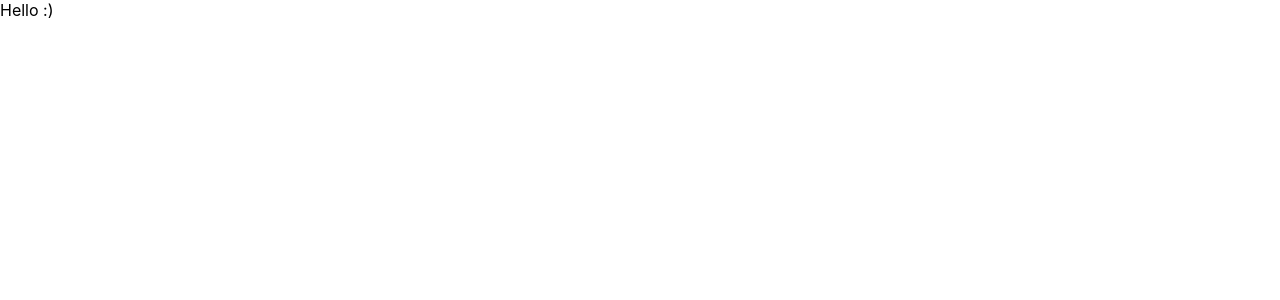
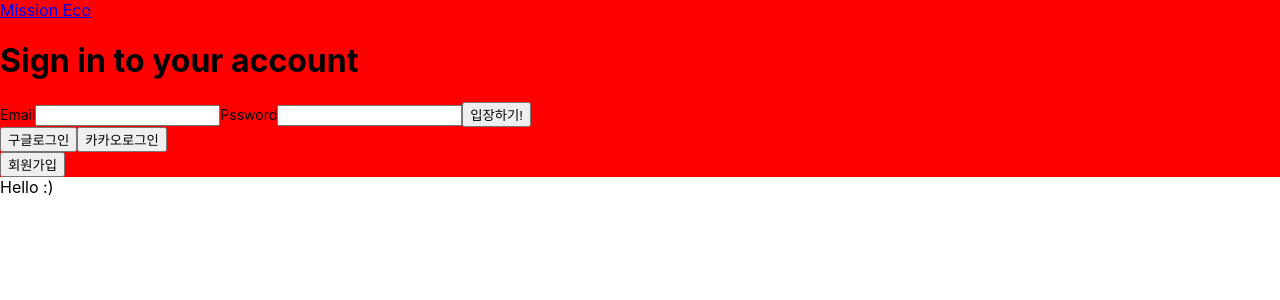
Before and after one commit to codestates/Mission-Eco, a React (Create React App) app in the folder client/: page / in a window 1280 px wide. Shown: the top 300 px of the page. Built offline with nearby package versions, Linux system fonts and the light colour scheme.

Commit message:
login layout done

```diff
--- a/client/src/App.js
+++ b/client/src/App.js
@@ -1,9 +1,15 @@
 import React from "react";
 import "./App.css";
 import { BrowserRouter as Router, Switch, Route } from "react-router-dom";
+import Main from "./pages/Main";
 
 function App() {
-  return <div>Hello :)</div>;
+  return (
+    <Router>
+      <Route exact path="/" component={Main} />
+      <div>Hello :)</div>
+    </Router>
+  );
 }
 
 export default App;
--- a/client/src/components/Login/Login.js
+++ b/client/src/components/Login/Login.js
@@ -1,6 +1,69 @@
-import React from "react";
+import React, { useState } from "react";
+import axios from "axios";
+import { validEmail } from "../../utils/validation";
+import {
+  Container,
+  FormWrap,
+  Icon,
+  FormContent,
+  Form,
+  FormH1,
+  FormLabel,
+  FormInput,
+  FormButton,
+  FormBtnBox,
+  Text,
+  OauthBtn,
+} from "./LoginStyle";
+
+axios.defaults.withCredentials = true;
 
 const Login = () => {
+  //이메일, 비밀번호 입력
+  //이메일형식이 맞는지 검사 -> 형식이 맞지 않다면 errmsg Text
+  //2개 input이 모두 채워져 있다면 로그인 요청 보내기
+  //로그인이 성공하면 메인화면으로 나가기
+  //로그인이 실패하면 이메일또는 비밀번호를 확인해주세요.
+  const [loginInfo, SetLoginInfo] = useState({
+    email: "",
+    password: "",
+  });
+  const [errMsg, setErrMsg] = useState("");
+
+  const handleInputValue = (key) => (e) => {
+    SetLoginInfo({ ...loginInfo, [key]: e.target.value });
+  };
+
+  const loginRequestHandler = () => {
+    const { email, password } = loginInfo;
+    console.log(loginInfo);
+
+    if (!email || !password) {
+      setErrMsg("이메일과 비밀번호를 확인해주세요.");
+    } else if (!validEmail(email)) {
+      setErrMsg("이메일 형식이 아닙니다.");
+    } else {
+      setErrMsg("ok.");
+      //axios
+      /*
+      axios
+        .post(
+          "https://localhost:4000/user/login`",
+          { email, password },
+          { withCredentials: true }
+        )
+        .then((res) => {
+          //console.log("login", res.data.message);
+          if (res.data.message === "ok") {
+            dispatch(authSuccess());
+            isAuthenticated(state);
+          } else {
+            setErrorMsg("이메일과 비밀번호를 확인해주세요.");
+          }
+        });*/
+    }
+  };
+
   return (
     <Container>
       <FormWrap>
@@ -9,17 +72,22 @@ const Login = () => {
           <Form action="#">
             <FormH1>Sign in to your account</FormH1>
             <FormLabel htmlFor="for">Email</FormLabel>
-            <FormInput type="email" required />
+            <FormInput type="email" onChange={handleInputValue("email")} />
             <FormLabel htmlFor="for">Pssword</FormLabel>
-            <FormInput type="password" required />
-            <Text>이메일 또는 비밀번호를 확인해주세요.</Text>
-            <FormButton type="submit">입장하기!</FormButton>
+            <FormInput
+              type="password"
+              onChange={handleInputValue("password")}
+            />
+            <Text>{errMsg}</Text>
+            <FormButton type="submit" onClick={loginRequestHandler}>
+              입장하기!
+            </FormButton>
             <FormBtnBox>
               <OauthBtn>구글로그인</OauthBtn>
               <OauthBtn>카카오로그인</OauthBtn>
             </FormBtnBox>
             <FormButton type="submit">회원가입</FormButton>
-          </FormBtnBox>
+          </Form>
         </FormContent>
       </FormWrap>
     </Container>
--- a/client/src/components/Login/LoginStyle.js
+++ b/client/src/components/Login/LoginStyle.js
@@ -1,14 +1,21 @@
 import styled from "styled-components";
 import { Link } from "react-router-dom";
 
-export const Container = styled.div``;
+export const Container = styled.div`
+  background: red;
+`;
 export const FormWrap = styled.div``;
-export const Icon = styled.div``;
+export const Icon = styled(Link)``;
 export const FormContent = styled.div``;
 export const Form = styled.div``;
 export const FormH1 = styled.h1``;
-export const FormLabel = styled.lable``;
+export const FormLabel = styled.label`
+  margin-bottom: 8px;
+  font-size: 14px;
+  color: black;
+`;
 export const FormInput = styled.input``;
 export const FormButton = styled.button``;
-export const FormBtnBox = styled.button``;
+export const FormBtnBox = styled.div``;
 export const Text = styled.small``;
+export const OauthBtn = styled.button``;
--- a/client/src/pages/Singin.js
+++ b/client/src/pages/Singin.js
@@ -1,5 +1,5 @@
 import React from "react";
-import Login from "../components/Login";
+import Login from "../components/Login/Login";
 
 function Signin() {
   return (
--- /dev/null
+++ b/client/src/utils/validation.js
@@ -0,0 +1,25 @@
+export function validEmail(email) {
+  const regExp = /^[0-9a-zA-Z]([-_\.]?[0-9a-zA-Z])*@[0-9a-zA-Z]([-_\.]?[0-9a-zA-Z])*\.[a-zA-Z]{2,3}$/i;
+  if (!regExp.test(email)) {
+    return false;
+  } else {
+    return true;
+  }
+}
+
+export function validPassword(password) {
+  const regExp = /^(?=.*[A-Za-z])(?=.*\d)(?=.*[@$!%*#?&])[A-Za-z\d@$!%*#?&]{8,}$/;
+  if (!regExp.test(password)) {
+    return false;
+  } else {
+    return true;
+  }
+}
+
+export function isMatchPassword(password1, password2) {
+  if (password1 === password2) {
+    return true;
+  } else {
+    return false;
+  }
+}
```
